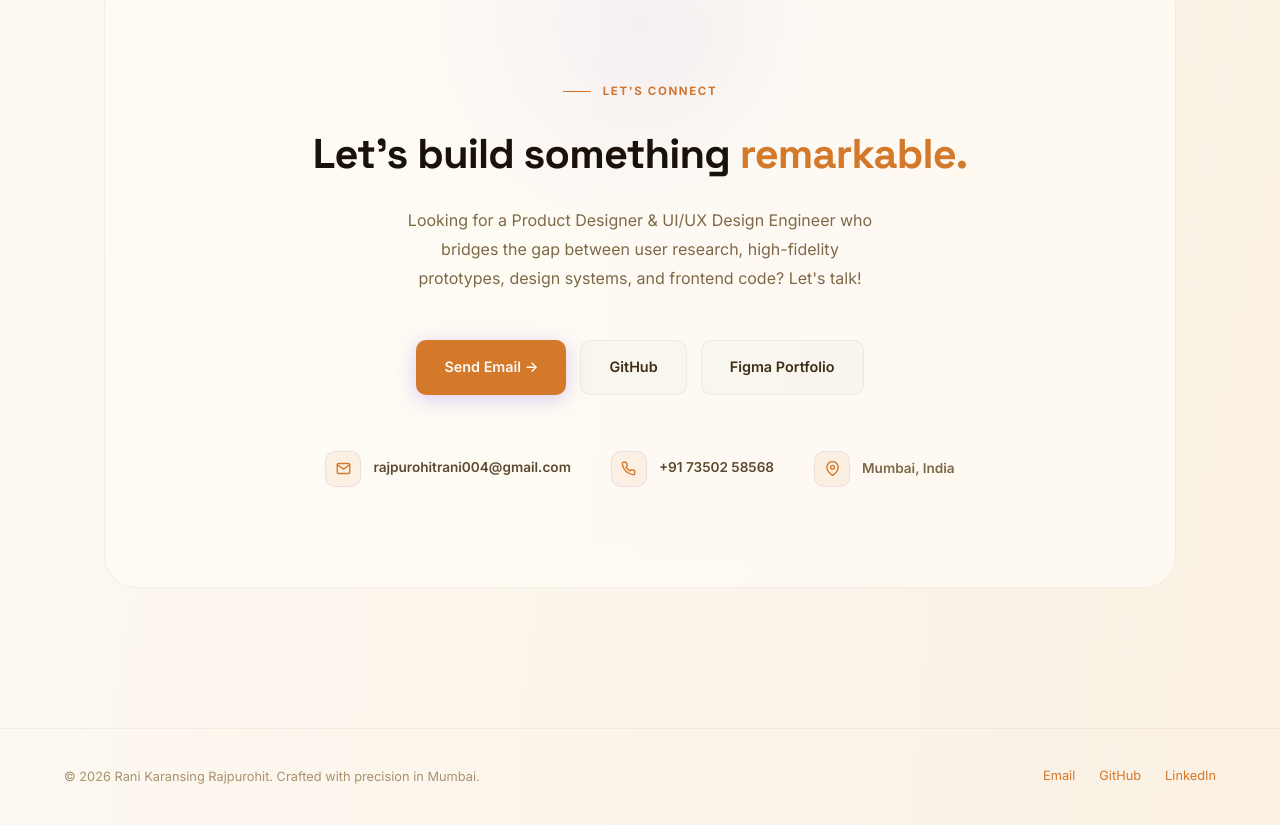
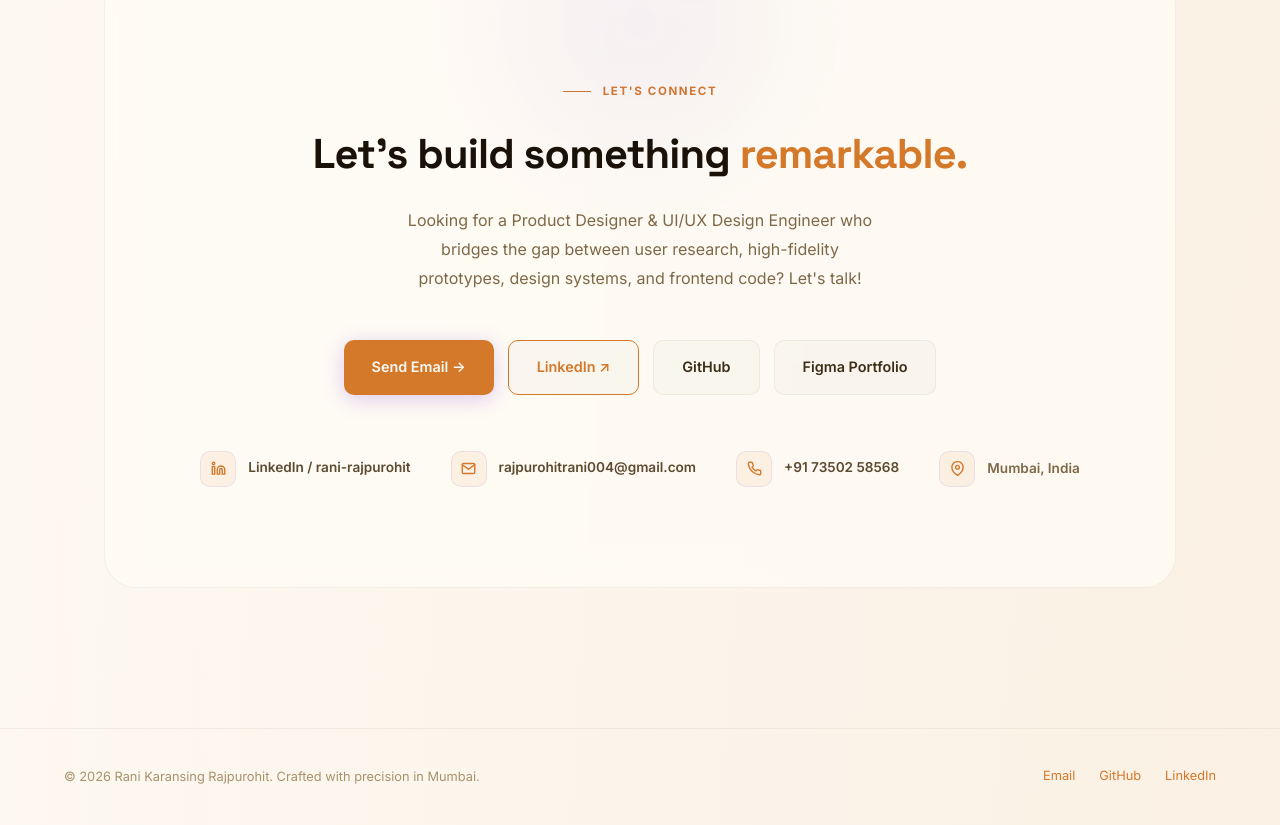
Before and after one commit to Rani-s123/Portfoliorani, a plain HTML site: page index.html in a window 1280 px wide. Shown: the part 6181-7006 px from the top of the page. Drawn offline with Linux system fonts and the light colour scheme.

Commit message:
Add prominent LinkedIn profile links in Hero Card, Contact Buttons, Contact Channels, and Footer

```diff
--- a/index.html
+++ b/index.html
@@ -1735,10 +1735,15 @@
       <p class="contact-text">Looking for a Product Designer &amp; UI/UX Design Engineer who bridges the gap between user research, high-fidelity prototypes, design systems, and frontend code? Let's talk!</p>
       <div class="contact-btns">
         <a href="mailto:rajpurohitrani004@gmail.com" class="btn btn-primary">Send Email →</a>
+        <a href="https://www.linkedin.com/in/rani-rajpurohit-920ab822a/" target="_blank" class="btn btn-ghost" style="border-color:var(--accent);color:var(--accent);">LinkedIn ↗</a>
         <a href="https://github.com/Rani-s123" target="_blank" class="btn btn-ghost">GitHub</a>
         <a href="https://www.figma.com/files/team/1423350704732209739/recents-and-sharing" target="_blank" class="btn btn-ghost">Figma Portfolio</a>
       </div>
       <div class="contact-channels">
+        <div class="channel">
+          <div class="channel-ico"><svg width="15" height="15" viewBox="0 0 24 24" fill="none" stroke="currentColor" stroke-width="2.2" stroke-linecap="round" stroke-linejoin="round"><path d="M16 8a6 6 0 0 1 6 6v7h-4v-7a2 2 0 0 0-2-2 2 2 0 0 0-2 2v7h-4v-7a6 6 0 0 1 6-6z"></path><rect x="2" y="9" width="4" height="12"></rect><circle cx="4" cy="4" r="2"></circle></svg></div>
+          <a href="https://www.linkedin.com/in/rani-rajpurohit-920ab822a/" target="_blank">LinkedIn / rani-rajpurohit</a>
+        </div>
         <div class="channel">
           <div class="channel-ico"><svg width="15" height="15" viewBox="0 0 24 24" fill="none" stroke="currentColor" stroke-width="2.2" stroke-linecap="round" stroke-linejoin="round"><path d="M4 4h16c1.1 0 2 .9 2 2v12c0 1.1-.9 2-2 2H4c-1.1 0-2-.9-2-2V6c0-1.1.9-2 2-2z"></path><polyline points="22,6 12,13 2,6"></polyline></svg></div>
           <a href="mailto:rajpurohitrani004@gmail.com">rajpurohitrani004@gmail.com</a>
```
